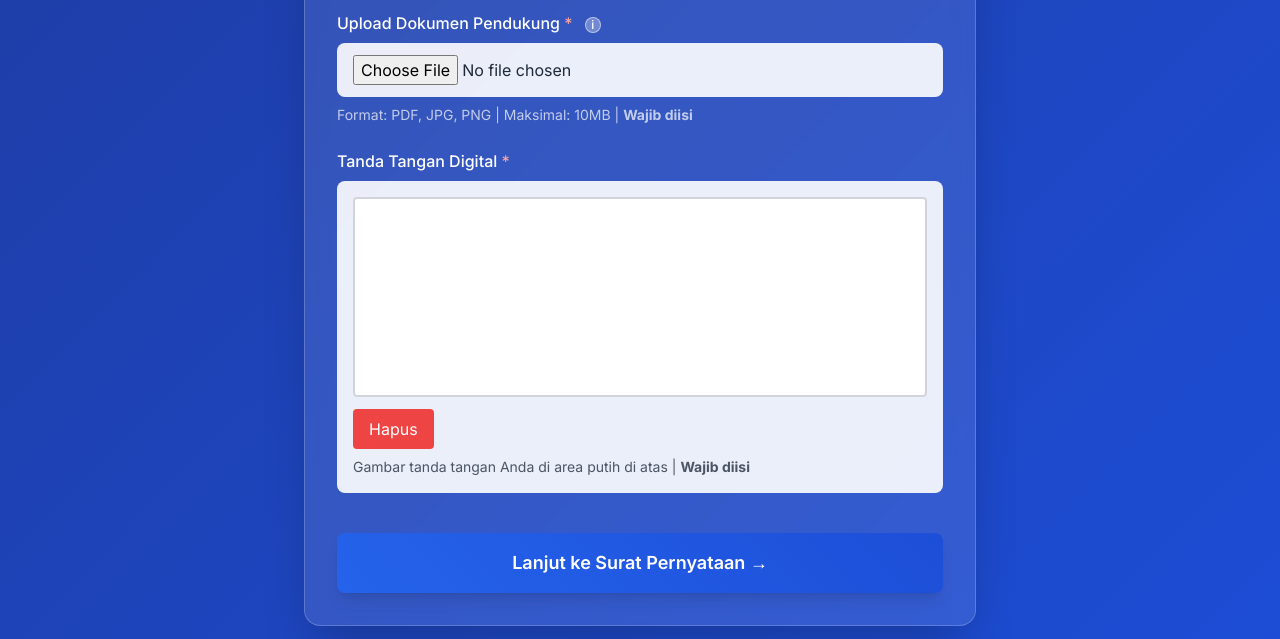
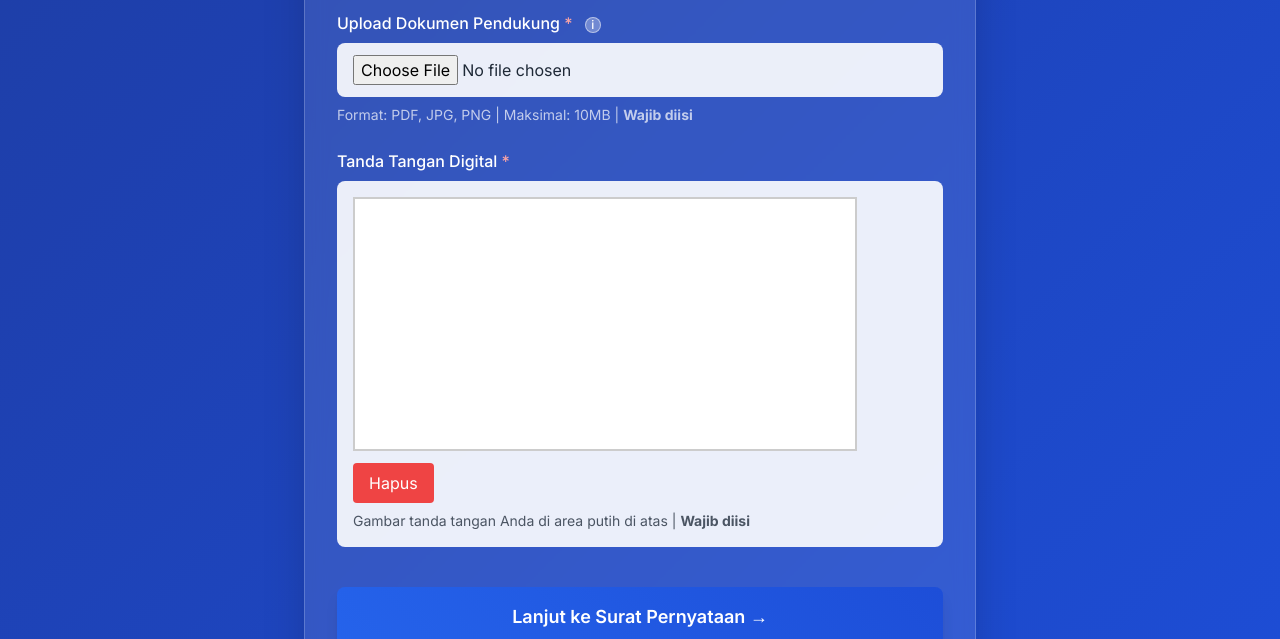
Before and after one commit to luthfirnd/webtest, a plain HTML site: page index.html in a window 1280 px wide. Shown: the part 1509-2148 px from the top of the page. Drawn offline with nearby package versions, Linux system fonts and the light colour scheme.

Commit message:
Update index.html

```diff
--- a/index.html
+++ b/index.html
@@ -165,6 +165,13 @@
             visibility: visible;
             opacity: 1;
         }
+
+        #signatureCanvas {
+            max-width: 100%;
+            height: auto;
+            touch-action: none;
+        }
+
     </style>
 </head>
 <body class="gradient-bg min-h-screen py-8 px-4">
@@ -218,7 +225,7 @@
                             <option value="Fungsional">Fungsional</option>
                             <option value="Pelaksana">Pelaksana</option>
                             <option value="Struktural">Struktural</option>
-                            <option value="Lainnya">Lainnya</option>
+                            <option value="Lainnya">Lainnya (non-asn)</option>
                         </select>
                     </div>
 
@@ -371,8 +378,8 @@
                         <label class="block text-white font-medium mb-2">Tanda Tangan Digital <span class="text-red-300">*</span></label>
                         <div class="bg-white/90 rounded-lg p-4">
                             <canvas id="signatureCanvas" width="500" height="250"
-                                    class="border-2 border-gray-300 rounded cursor-crosshair w-full"
-                                    style="max-width: 100%; height: 200px; touch-action: none; user-select: none; will-change: transform;"></canvas>
+                                style="border: 2px solid #ccc; touch-action: none; display: block;"></canvas>
+
 
                             <div class="flex gap-2 mt-3">
                                 <button type="button" id="clearSignature"
@@ -501,20 +508,7 @@
         let signatureData = [];
         let currentStroke = [];
 
-        // Set canvas size properly
-        function resizeCanvas() {
-            const rect = canvas.getBoundingClientRect();
-            canvas.width = rect.width * 2;
-            canvas.height = rect.height * 2;
-            ctx.scale(2, 2);
-            ctx.lineCap = 'round';
-            ctx.lineJoin = 'round';
-            ctx.strokeStyle = '#000';
-            ctx.lineWidth = 2;
-        }
 
-        resizeCanvas();
-        window.addEventListener('resize', resizeCanvas);
 
         // Mouse events for signature
         canvas.addEventListener('mousedown', startDrawing);
```
